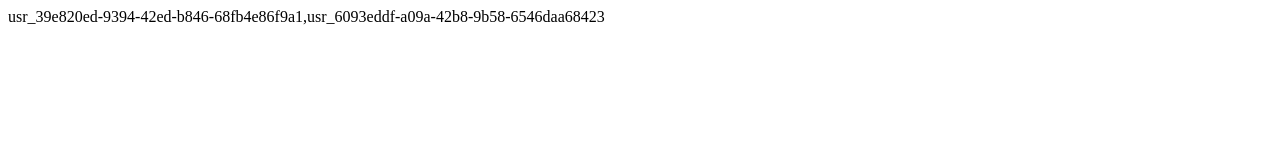
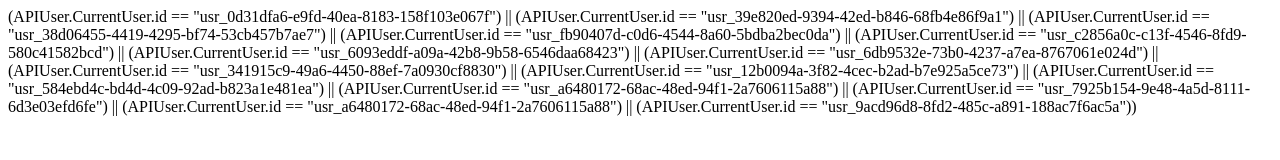
Before and after one commit to miaopasimiao/miaopasimiao.github.io, a plain HTML site: page index.html in a window 1280 px wide. Drawn offline with Linux system fonts and the light colour scheme.

Commit message:
Update index.html

```diff
--- a/index.html
+++ b/index.html
@@ -1,3 +1,3 @@
 <html><head><meta http-equiv="Content-Type" content="text/html; charset=UTF-8"></head><body>
-usr_39e820ed-9394-42ed-b846-68fb4e86f9a1,usr_6093eddf-a09a-42b8-9b58-6546daa68423
+(APIUser.CurrentUser.id == "usr_0d31dfa6-e9fd-40ea-8183-158f103e067f") || (APIUser.CurrentUser.id == "usr_39e820ed-9394-42ed-b846-68fb4e86f9a1") || (APIUser.CurrentUser.id == "usr_38d06455-4419-4295-bf74-53cb457b7ae7") || (APIUser.CurrentUser.id == "usr_fb90407d-c0d6-4544-8a60-5bdba2bec0da") || (APIUser.CurrentUser.id == "usr_c2856a0c-c13f-4546-8fd9-580c41582bcd") || (APIUser.CurrentUser.id == "usr_6093eddf-a09a-42b8-9b58-6546daa68423") || (APIUser.CurrentUser.id == "usr_6db9532e-73b0-4237-a7ea-8767061e024d") || (APIUser.CurrentUser.id == "usr_341915c9-49a6-4450-88ef-7a0930cf8830") || (APIUser.CurrentUser.id == "usr_12b0094a-3f82-4cec-b2ad-b7e925a5ce73") || (APIUser.CurrentUser.id == "usr_584ebd4c-bd4d-4c09-92ad-b823a1e481ea") || (APIUser.CurrentUser.id == "usr_a6480172-68ac-48ed-94f1-2a7606115a88") || (APIUser.CurrentUser.id == "usr_7925b154-9e48-4a5d-8111-6d3e03efd6fe") || (APIUser.CurrentUser.id == "usr_a6480172-68ac-48ed-94f1-2a7606115a88") || (APIUser.CurrentUser.id == "usr_9acd96d8-8fd2-485c-a891-188ac7f6ac5a"))
 </body></html>
```
